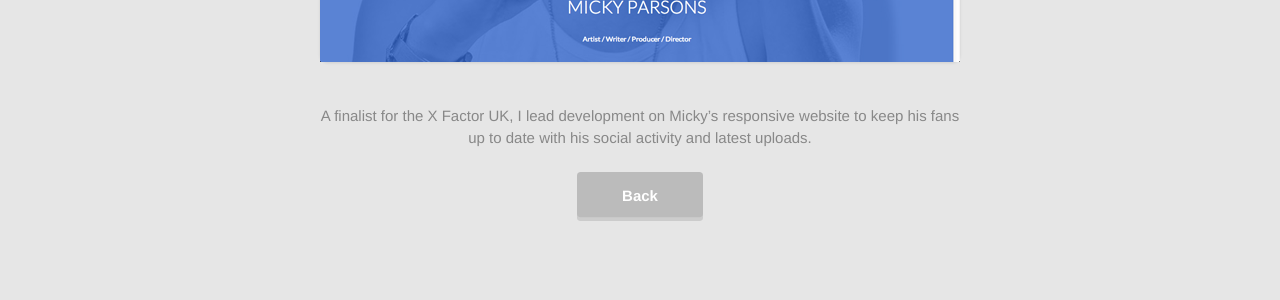
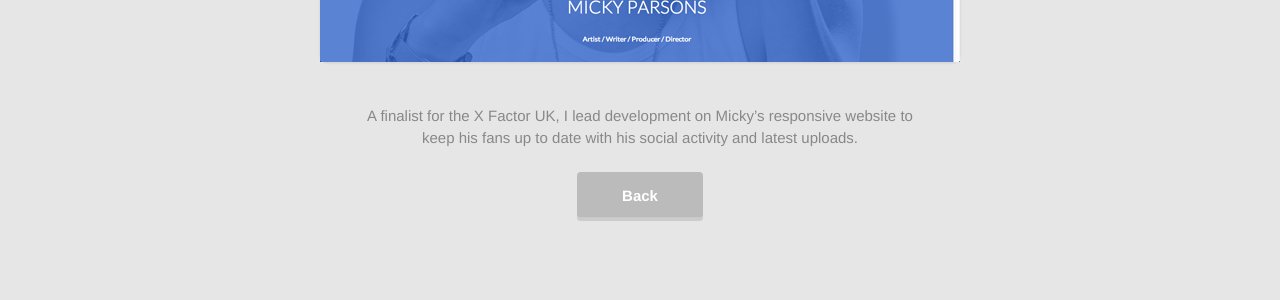
Before and after one commit to mikefrancis/mikefrancis.dev, a Jekyll site: the page built from _posts/2014-01-01-micky-parsons-website.md, in a window 1280 px wide. Shown: the part 842-1142 px from the top of the page. Built offline with Jekyll 4.4.1, drawn with Linux system fonts in a browser that asks for light colours.

Commit message:
smaller containers

```diff
--- a/_layouts/page.html
+++ b/_layouts/page.html
@@ -3,7 +3,7 @@
 ---
 <main class="main section" role="main">
   <article>
-    <div class="container">
+    <div class="container container--small">
       {{ content }}
     </div>
   </article>
--- a/_layouts/post.html
+++ b/_layouts/post.html
@@ -19,7 +19,7 @@
       </div>
     </section>
     <section class="section">
-      <div class="container">
+      <div class="container container--small">
         <div class="project__content">
           {{ content }}
           <p>
```
Also changed, not shown: css/dist/style.css (+1 -1 lines), css/style.css (+5 -2 lines).
